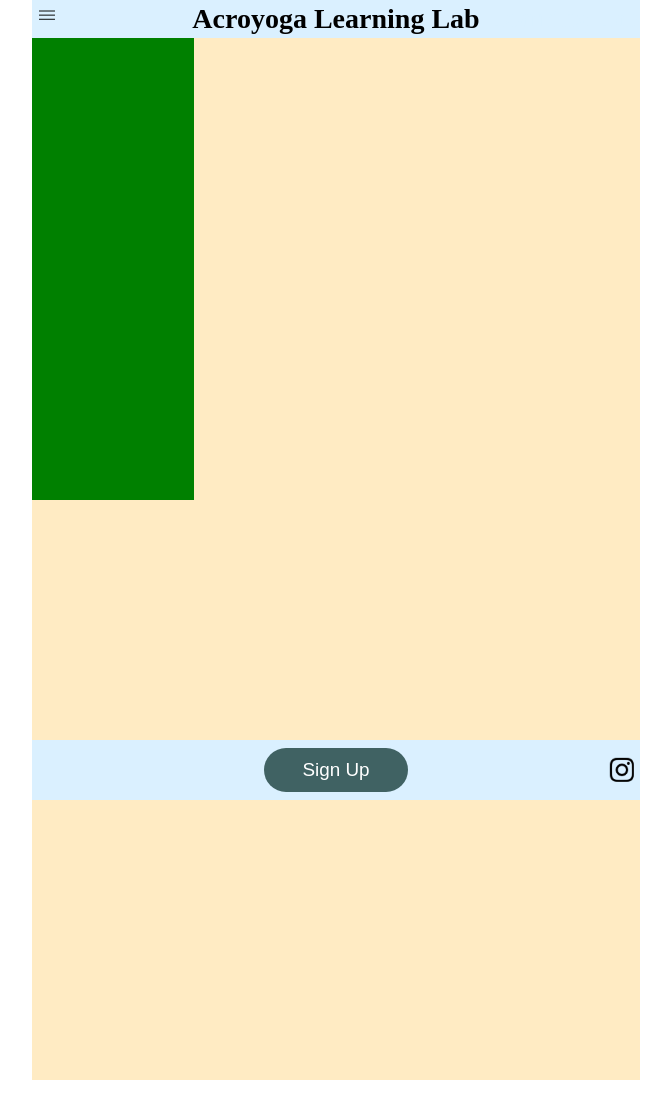
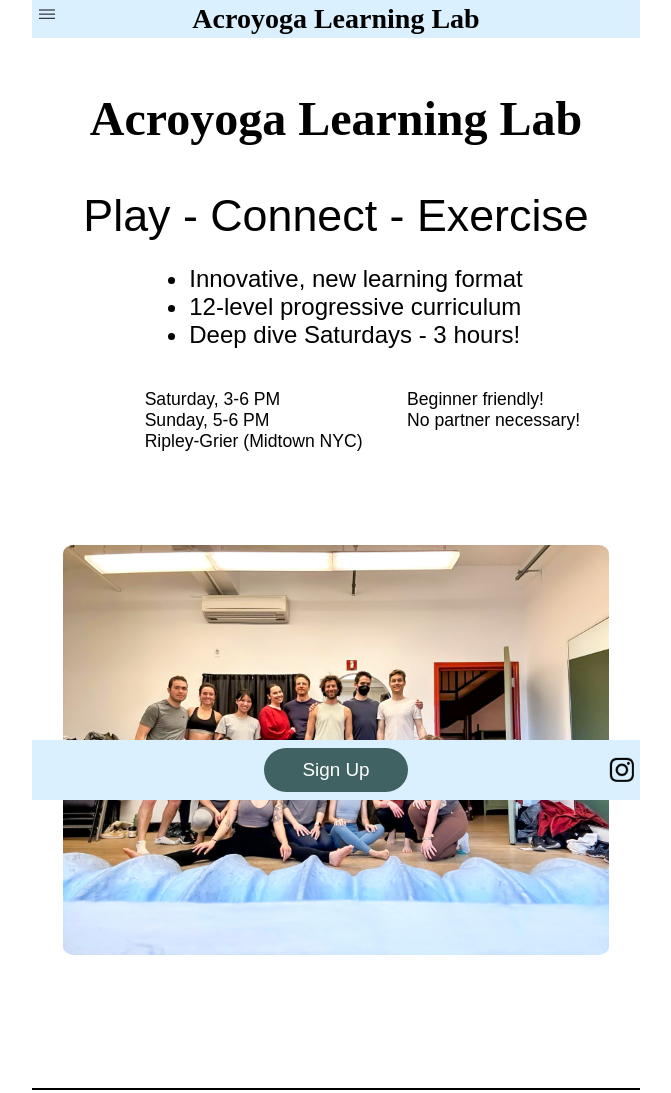
Before and after one commit to thomasfischersm/acroyoga_learning_lab_site, a plain HTML site: page index.html in a window 1280 px wide. Shown: the whole page, without its empty margins (304-975 px from the left). Drawn offline with Linux system fonts and the light colour scheme; a web font is replaced by a local one.

Commit message:
style page 0

```diff
--- a/css/default.css
+++ b/css/default.css
@@ -7,11 +7,16 @@
 }
 .page-container {
   max-width: 607.5px;
-  background-color: #ffebc3;
+  background-color: white;
   width: 100%;
   height: 1080px;
   margin: auto;
   font-family: "myriad-pro", sans-serif;
+}
+.page-content {
+  padding-top: 15%;
+  padding-left: 5%;
+  padding-right: 5%;
 }
 #sticky-header {
   position: fixed;
@@ -20,7 +25,7 @@
   width: 100%;
   align-items: center;
   z-index: 11;
-  font-family: 'Ovo';
+  font-family: "myriad-pro", sans-serif;
 }
 #sticky-header-container {
   max-width: 607.5px;
@@ -134,10 +139,10 @@
   float: right;
   position: absolute;
   right: 1%;
-/*  padding-right: 5%;*/
+  /*  padding-right: 5%;*/
   width: 4%;
   height: 100%;
-/*  background-color: yellow;*/
+  /*  background-color: yellow;*/
   display: flex;
   align-content: center;
   justify-content: center;
@@ -146,9 +151,69 @@
   width: auto;
   height: auto;
   max-width: 100%;
-/*  background-color: orange;*/
+  /*  background-color: orange;*/
   position: absolute;
   top: 50%;
   left: 50%;
   transform: translate(-50%, -50%);
 }
+.page-divider {
+  max-width: 607.5px;
+  height: 2px;
+  border-width: 0;
+  color: gray;
+  background-color: black;
+}
+.page0 {
+  position: relative;
+  display: flex;
+  flex-direction: column
+}
+.default-title {
+  font-size: 300%;
+  font-family: bahnschrift;
+  font-weight: bold;
+  margin: auto;
+  display: flex;
+  justify-content: center;
+}
+.default-body {
+  padding-right: 5%;
+  padding-left: 5%;
+  font-size: 160%;
+  padding-bottom: 2.5%;
+  line-height: 1.3;
+}
+#page0-subtitle {
+  font-size: 280%;
+  margin: auto;
+  display: flex;
+  justify-content: center;
+  margin-top: 8%;
+}
+#page0-highlights {
+  font-size: 150%;
+  margin: auto;
+  display: flex;
+  justify-content: center;
+	margin-bottom: 3%;
+}
+.page0-row {
+  display: flex;
+  margin-left: 15%;
+	margin-right: 5%;
+	margin-bottom: 17%;
+	font-size: 110%;
+}
+#page0-sessions {
+  flex: 60%;
+}
+#page0-callouts {
+  flex: 40%;
+}
+#group-photo {
+  border-radius: 2%;
+  width: 100%;
+  height: 100%;
+  object-fit: fill;
+}
--- a/index.html
+++ b/index.html
@@ -87,15 +87,34 @@
     <div id="header-title">Acroyoga Learning Lab</div>
   </div>
 </div>
-<div class="page-container page0" >
-  <div style="width:162px; background-color: green; height:500px;">adsf</div>
+<div class="page-container page0">
+  <div class="page-content">
+    <div id="page0-title" class="default-title"><a id="home">Acroyoga Learning Lab</a></div>
+    <div id="page0-subtitle">Play - Connect - Exercise</div>
+    <div id="page0-highlights">
+      <ul>
+        <li>Innovative, new learning format</li>
+        <li>12-level progressive curriculum</li>
+        <li>Deep dive Saturdays - 3 hours!</li>
+      </ul>
+    </div>
+    <div class="page0-row">
+      <div id="page0-sessions" class="page0-column"> Saturday, 3-6 PM<br/>
+        Sunday, 5-6 PM<br/>
+        Ripley-Grier (Midtown NYC) </div>
+      <div id="page0-callouts" class="page0-column">Beginner friendly!<br/>
+        No partner necessary!</div>
+    </div>
+    <div id="group-photo-container"> <img id="group-photo" src="images/group-photo.jpg"/></div>
+  </div>
 </div>
+<hr class="page-divider">
 <div id="sticky-footer" >
   <div id="sticky-footer-container">
     <div id="call-to-action">
       <button id="call-to-action-button" onClick="logConversionToEventbrite();">Sign Up</button>
     </div>
-	  <div id="insta-link"><a href="https://www.instagram.com/acroyogalabnyc/"><img src="images/Instagram_Glyph_Black.png" alt="instagram logo" onmouseover="this.src='images/Instagram_Glyph_Gradient.png';" onmouseout="this.src='images/Instagram_Glyph_Black.png';"/></a></div>
+    <div id="insta-link"><a href="https://www.instagram.com/acroyogalabnyc/"><img src="images/Instagram_Glyph_Black.png" alt="instagram logo" onmouseover="this.src='images/Instagram_Glyph_Gradient.png';" onmouseout="this.src='images/Instagram_Glyph_Black.png';"/></a></div>
   </div>
 </div>
 </body>
```
Also changed, not shown: images/group-photo.jpg (added).
